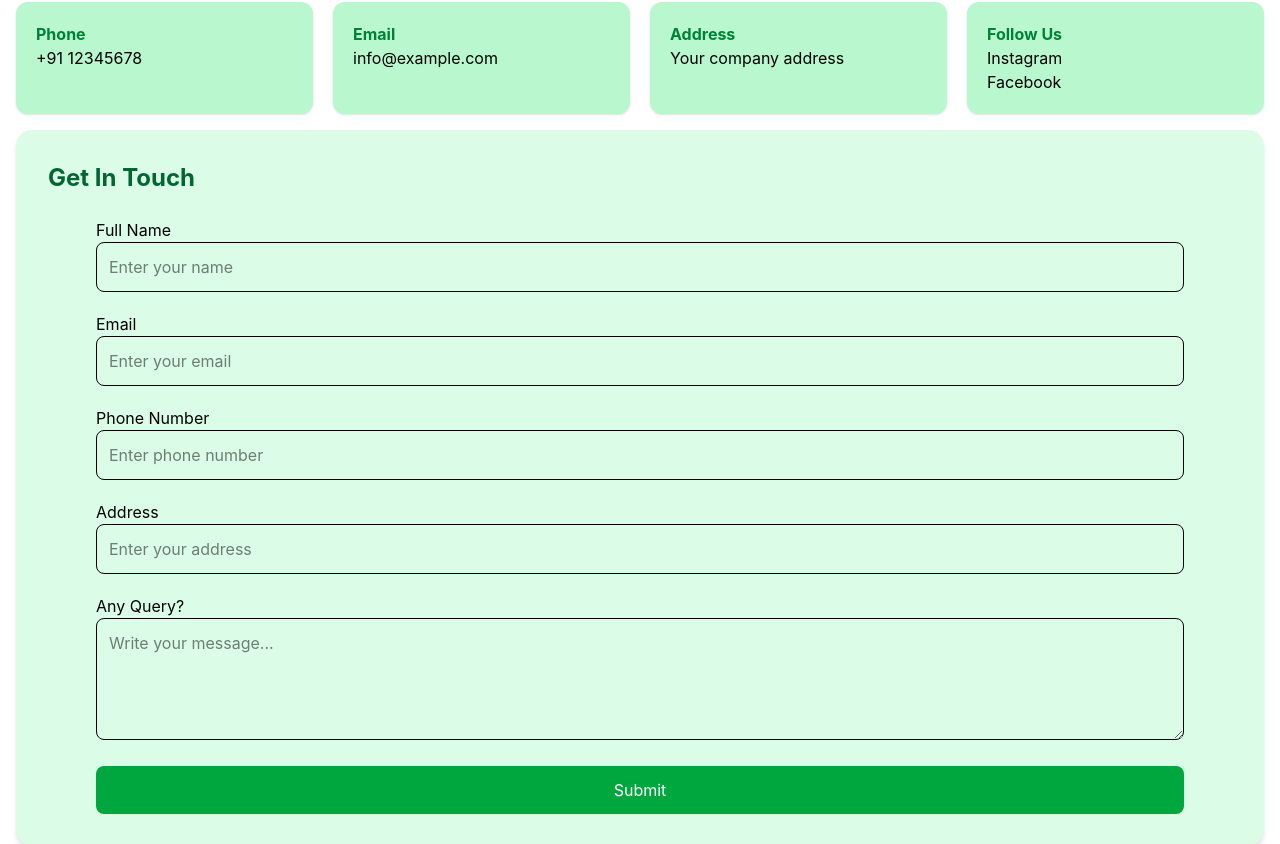
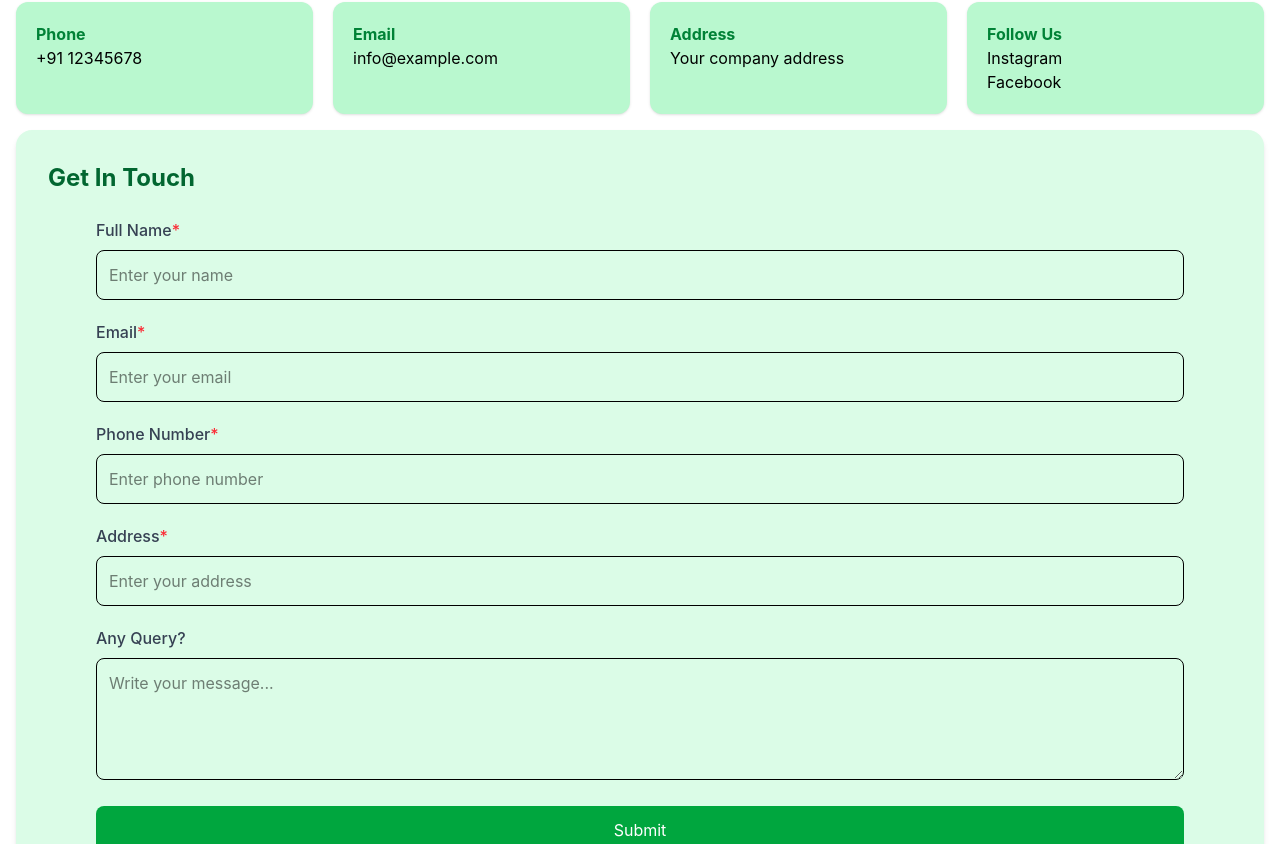
Before and after one commit to gayatrigurav93/solarwebsite, a React (Vite) app: page /Contact in a window 1280 px wide. Shown: the part 518-1362 px from the top of the page. Built offline with nearby package versions, Linux system fonts and the light colour scheme.

Commit message:
modified somestyle

```diff
--- a/src/Components/ContactForm.jsx
+++ b/src/Components/ContactForm.jsx
@@ -42,7 +42,9 @@ export default function ContactForm() {
       <form onSubmit={handleSubmit} className="space-y-5 px-12">
 
         <div>
-          <label htmlFor="name">Full Name</label>
+          <label htmlFor="name" className="block font-medium text-gray-700 mb-2">Full Name
+            <span className="text-red-500">*</span>
+          </label>
           <input
             id="name"
             type="text"
@@ -56,7 +58,9 @@ export default function ContactForm() {
         </div>
 
         <div>
-          <label htmlFor="email">Email</label>
+          <label htmlFor="email"
+          className="block font-medium text-gray-700 mb-2">Email
+            <span className="text-red-500">*</span></label>
           <input
             id="email"
             type="email"
@@ -70,7 +74,10 @@ export default function ContactForm() {
         </div>
 
         <div>
-          <label htmlFor="phone">Phone Number</label>
+          <label htmlFor="phone"
+          className="block font-medium text-gray-700 mb-2">Phone Number
+             <span className="text-red-500">*</span>
+          </label>
           <input
             id="phone"
             type="tel"
@@ -84,7 +91,10 @@ export default function ContactForm() {
         </div>
 
         <div>
-          <label htmlFor="address">Address</label>
+          <label htmlFor="address"
+          className="block font-medium text-gray-700 mb-2">Address
+             <span className="text-red-500">*</span>
+          </label>
           <input
             id="address"
             type="text"
@@ -97,7 +107,8 @@ export default function ContactForm() {
         </div>
 
         <div>
-          <label htmlFor="query">Any Query?</label>
+          <label htmlFor="query"
+          className="block font-medium text-gray-700 mb-2">Any Query?</label>
           <textarea
             id="query"
             name="query"
```
